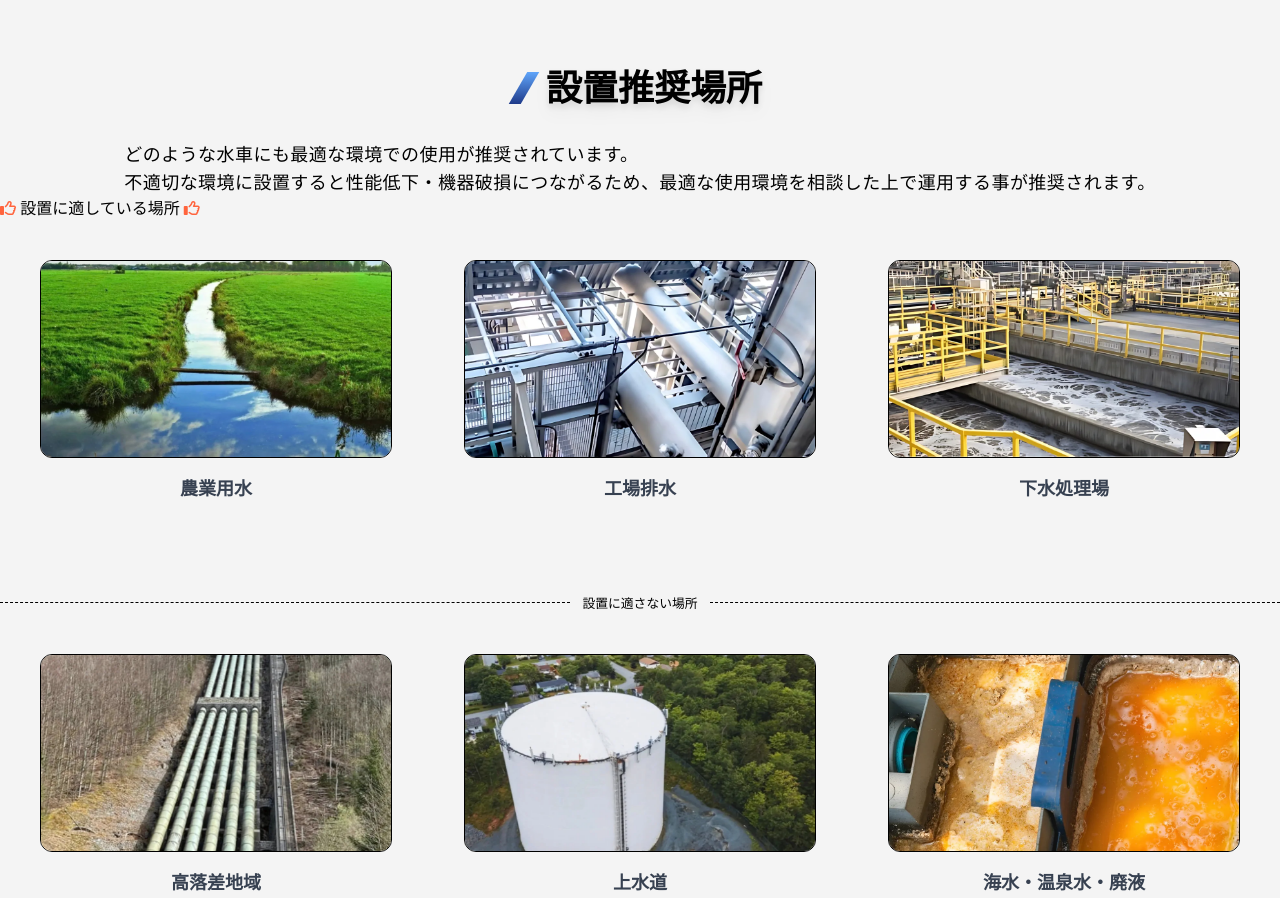
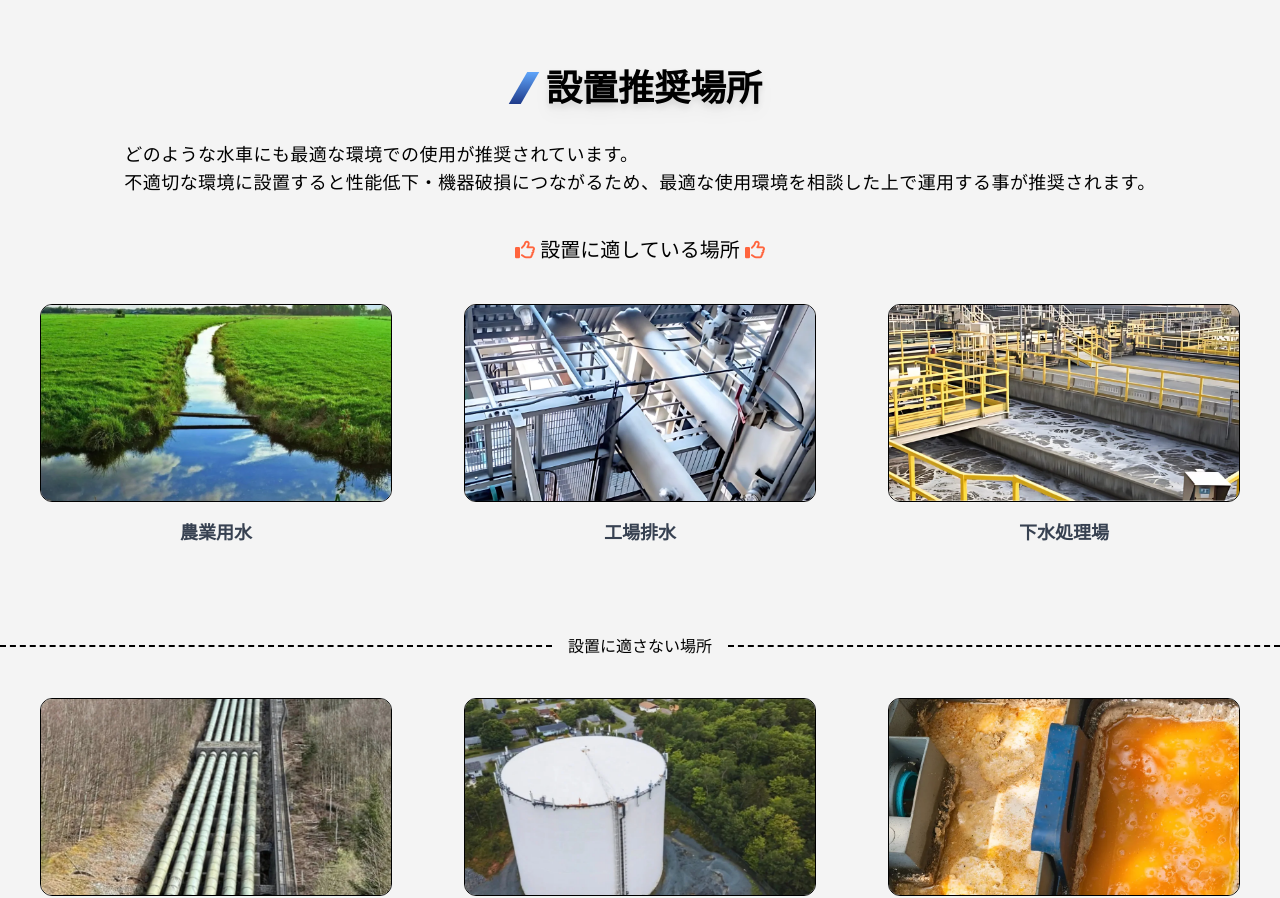
Before and after one commit to taimomo/HP_remake, a PHP site: page /httpdocs/arc.php in a window 1280 px wide. Shown: the part 1925-2823 px from the top of the page. Run offline with PHP 8.4, Linux system fonts and the light colour scheme; style sheets or scripts are compiled from the project's sources; some libraries are stand-ins or nearby versions; some web fonts are replaced.

Commit message:
tailwindcss setting to section separare

```diff
--- a/httpdocs/arc.php
+++ b/httpdocs/arc.php
@@ -191,7 +191,7 @@ include 'bread.php';
                 不適切な環境に設置すると性能低下・機器破損につながるため、最適な使用環境を相談した上で運用する事が推奨されます。</p>
 
             <!-- 適している場所 -->
-            <h3 class="tx_ul cent"><i class="fa-regular fa-thumbs-up" style="color: #ff643d;"></i> 設置に適している場所 <i class="fa-regular fa-thumbs-up" style="color: #ff643d;"></i></h3>
+            <h3 class="text-lg md:text-xl text-center mt-10"><i class="fa-regular fa-thumbs-up" style="color: #ff643d;"></i> 設置に適している場所 <i class="fa-regular fa-thumbs-up" style="color: #ff643d;"></i></h3>
 
             <ul class="grid gap-6 m-4 justify-center md:[grid-template-columns:repeat(auto-fit,400px)]">
                 <li class="grid grid-rows-[auto_1fr_auto] p-6 justify-self-center max-w-sm min-w-0 md:max-w-none bg-inherit">
@@ -241,10 +241,12 @@ include 'bread.php';
             </ul>
 
             <!-- 適していない場所 -->
-            <div class="sc_sp">
-                <div class="sp_line"></div>
-                <h3><small>設置に適さない場所</small></h3>
-                <div class="sp_line"></div>
+            <div class="w-full grid grid-cols-[1fr_auto_1fr] items-center gap-4 whitespace-nowrap">
+                <div class="border-t-2 border-dashed border-black"></div>
+                <h3 class="text-base font-normal">
+                    設置に適さない場所
+                </h3>
+                <div class="border-t-2 border-dashed border-black"></div>
             </div>
 
             <ul class="grid gap-6 m-4 justify-center md:[grid-template-columns:repeat(auto-fit,400px)]">
--- a/httpdocs/css/style.css
+++ b/httpdocs/css/style.css
@@ -36,20 +36,6 @@ main {
                 rgba(0, 0, 0, 1) 50%,
                 rgba(0, 0, 0, 0) 90%
             );
-        }
-    }
-
-    .sc_sp {
-        display: grid;
-        grid-template-columns: 1fr auto 1fr;
-        align-items: center;
-        width: 100%;
-        gap: 0.8rem;
-        white-space: nowrap;
-
-        .sp_line {
-            border-top: 1px dashed black;
-            height: 1px;
         }
     }
 }
```
Also changed, not shown: httpdocs/crutto.php (+7 -5 lines).
